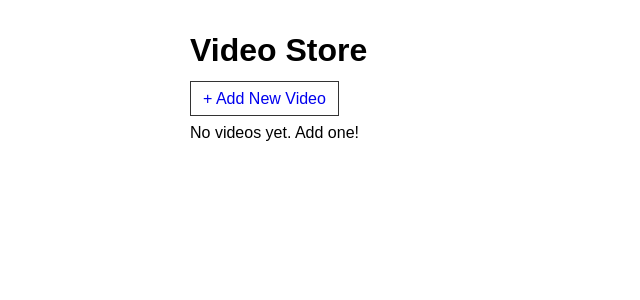
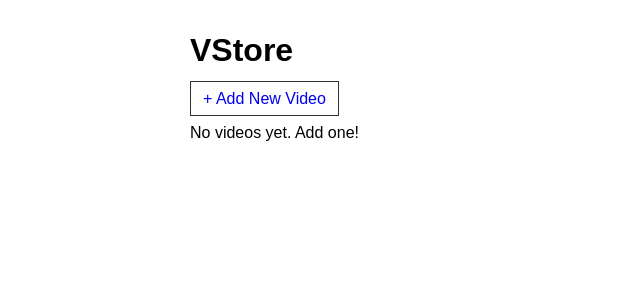
Before and after one commit to rashaelannan/VideoStore-, a Django app: page / in a window 1280 px wide. Shown: the top 300 px of the page, without its empty margins (0-640 px from the left). Run offline with Django 5.2, Linux system fonts and the light colour scheme; data that the repository does not hold is empty.

Commit message:
Update video_list.html

```diff
--- a/videostore/videos/templates/videos/video_list.html
+++ b/videostore/videos/templates/videos/video_list.html
@@ -2,7 +2,7 @@
 <html>
 <head>
   <meta charset="utf-8" />
-  <title>vStore</title>
+  <title>Video Store</title>
   <style>
     body { font-family: Arial, sans-serif; max-width: 900px; margin: 2rem auto; }
     a.button { padding: .5rem .75rem; border: 1px solid #333; text-decoration: none; }
@@ -11,7 +11,7 @@
   </style>
 </head>
 <body>
-  <h1>Video Store</h1>
+  <h1>VStore</h1>
   <a class="button" href="{% url 'video-add' %}">+ Add New Video</a>
 
   {% if videos %}
```
